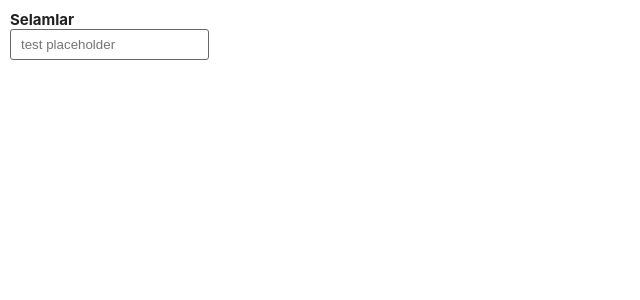
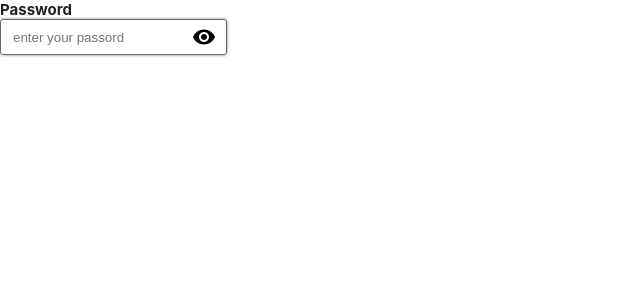
Before and after one commit to shoki61/e-shopping, a React (Create React App) app: page / in a window 1280 px wide. Shown: the top 300 px of the page, without its empty margins (0-640 px from the left). Built offline with nearby package versions, Linux system fonts and the light colour scheme.

Commit message:
refactor

```diff
--- a/package.json
+++ b/package.json
@@ -3,6 +3,8 @@
   "version": "0.1.0",
   "private": true,
   "dependencies": {
+    "@material-ui/core": "^4.12.3",
+    "@material-ui/icons": "^4.11.2",
     "@mui/icons-material": "^5.0.5",
     "@mui/material": "^5.0.6",
     "@testing-library/jest-dom": "^5.11.4",
--- a/src/components/Input/index.tsx
+++ b/src/components/Input/index.tsx
@@ -1,3 +1,7 @@
+import { useState } from 'react';
+import Visibility from '@material-ui/icons/Visibility';
+import VisibilityOff from '@material-ui/icons/VisibilityOff';
+
 import { palette, PaletteKey } from 'palette';
 
 import P from '../P';
@@ -21,6 +25,7 @@ type Props = {
   placeholderColor?: PaletteKey;
   maxLength?: number;
   minLength?: number;
+  style?: any;
 };
 
 const Input: React.FC<Props> = ({
@@ -39,19 +44,23 @@ const Input: React.FC<Props> = ({
   enabled = true,
   maxLength,
   minLength,
+  style,
 }: Props) => {
+  const [showSecret, setShowSecret] = useState(false);
   return (
-    <Space>
+    <Space v={'n'} h={'n'}>
       {title && (
         <P bold={titleBold} color={titleColor}>
           {title}
         </P>
       )}
+      <div
+        className={'Input-Container'}
+        style={{ borderColor: error ? palette.e : palette.dg, borderRadius, ...style }}
+      >
         <input
           className={'Input'}
           style={{
-          borderColor: error ? palette.e : palette.dg,
-          borderRadius,
             color: palette[color],
             fontWeight: valueBold ? 700 : 'normal',
           }}
@@ -62,6 +71,8 @@ const Input: React.FC<Props> = ({
           maxLength={maxLength}
           minLength={minLength}
         />
+        {showSecret ? <VisibilityOff /> : <Visibility />}
+      </div>
       {errorMessage && (
         <P bold color={'e'} size={'s'}>
           {errorMessage}
--- a/src/components/Input/style.css
+++ b/src/components/Input/style.css
@@ -1,6 +1,16 @@
+.Input-Container {
+  border: 1px solid;
+  border-radius: 4px;
+  display: flex;
+  align-items: center;
+  justify-content: center;
+  padding: 5px 10px;
+  box-shadow: 0 0 3px #797979;
+}
+
 .Input {
   outline: none;
-  padding: 7px 10px;
-  border: 1px solid;
+  border: none;
+  margin: 0;
   transition: all 0.2 ease-in-out;
 }
--- a/src/components/Space/index.tsx
+++ b/src/components/Space/index.tsx
@@ -1,31 +1,49 @@
 type Props = {
-  t?: number; // top;
-  l?: number; // left;
-  b?: number; // bottom;
-  r?: number; // right;
-  v?: number; // vertical;
-  h?: number; // horizontal;
+  t?: SpaceValueKey; // top;
+  l?: SpaceValueKey; // left;
+  b?: SpaceValueKey; // bottom;
+  r?: SpaceValueKey; // right;
+  v?: SpaceValueKey; // vertical;
+  h?: SpaceValueKey; // horizontal;
   children?: any;
   flex?: boolean;
   style?: any;
+  className?: string;
 };
 
-const Space: React.FC<Props> = ({ t, l, b, r, v = 10, h = 10, children, flex, style }: Props) => {
+const Space: React.FC<Props> = ({ t, l, b, r, v = 'm', h = 'm', children, flex, style, className }: Props) => {
   return (
     <div
       style={{
-        padding: `${v}px ${h}px`,
-        paddingTop: `${t}px`,
-        paddingLeft: `${l}px`,
-        paddingBottom: `${b}px`,
-        paddingRight: `${r}px`,
+        padding: `${spaceValue[v]}px ${spaceValue[h]}px`,
+        paddingTop: t ? spaceValue[t] : 'auto',
+        paddingLeft: l ? spaceValue[l] : 'auto',
+        paddingBottom: b ? spaceValue[b] : 'auto',
+        paddingRight: r ? spaceValue[r] : 'auto',
         display: flex ? 'flex' : 'inline-block',
         ...style,
       }}
+      className={className}
     >
       {children}
     </div>
   );
 };
 
+export type SpaceValueKey = 'n' | 's' | 'm' | 'l' | 'xl' | 'xxl' | 'xxxl';
+
+type SpaceValue = {
+  [key: string]: number;
+};
+
+const spaceValue: SpaceValue = {
+  n: 0,
+  s: 10,
+  m: 20,
+  l: 30,
+  xl: 40,
+  xxl: 50,
+  xxxl: 60,
+};
+
 export default Space;
--- a/src/pages/Home/index.tsx
+++ b/src/pages/Home/index.tsx
@@ -15,7 +15,7 @@ const Home: React.FC<Props> = () => {
   const [inputV, setInputV] = useState('');
   return (
     <div style={{ width: w(100), height: h(100) }}>
-      <Input title={'Selamlar'} value={inputV} onChange={(v) => setInputV(v)} placeholder={'test placeholder'} />
+      <Input title={'Password'} placeholder={'enter your passord'} value={inputV} onChange={setInputV} />
     </div>
   );
 };
--- a/src/palette.ts
+++ b/src/palette.ts
@@ -1,4 +1,4 @@
-export type PaletteKey = 'm' | 'd' | 'l' | 'e' | 's' | 'i';
+export type PaletteKey = 'm' | 'd' | 'l' | 'e' | 's' | 'i' | 'dg';
 
 export type Palette = {
   [key: string]: string;
```
Also changed, not shown: 1 other file (tests, documents, lock files or other folders). Lines whose indentation alone changed are shown as unchanged.
